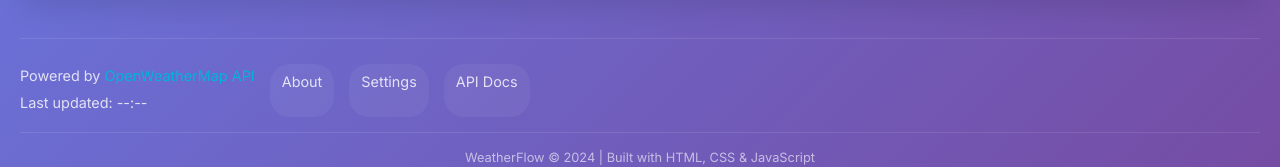
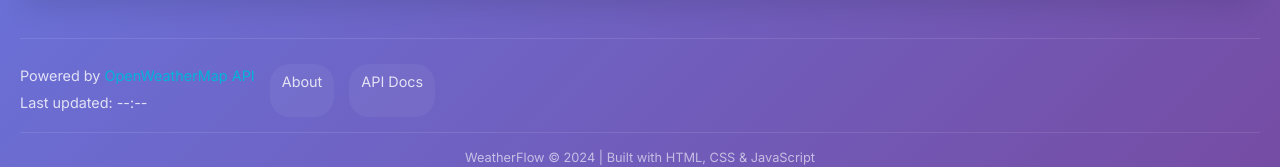
Before and after one commit to icybits-lab/WeatherFlow, a plain HTML site: page index.html in a window 1280 px wide. Shown: the part 2176-2343 px from the top of the page. Drawn offline with Linux system fonts and the light colour scheme; no server answers.

Commit message:
Update index.html

```diff
--- a/index.html
+++ b/index.html
@@ -284,7 +284,6 @@
                 </div>
                 <div class="footer-links">
                     <a href="#" id="aboutBtn">About</a>
-                    <a href="#" id="settingsBtn">Settings</a>
                     <a href="https://openweathermap.org/" target="_blank" rel="noopener">API Docs</a>
                 </div>
             </div>
```
